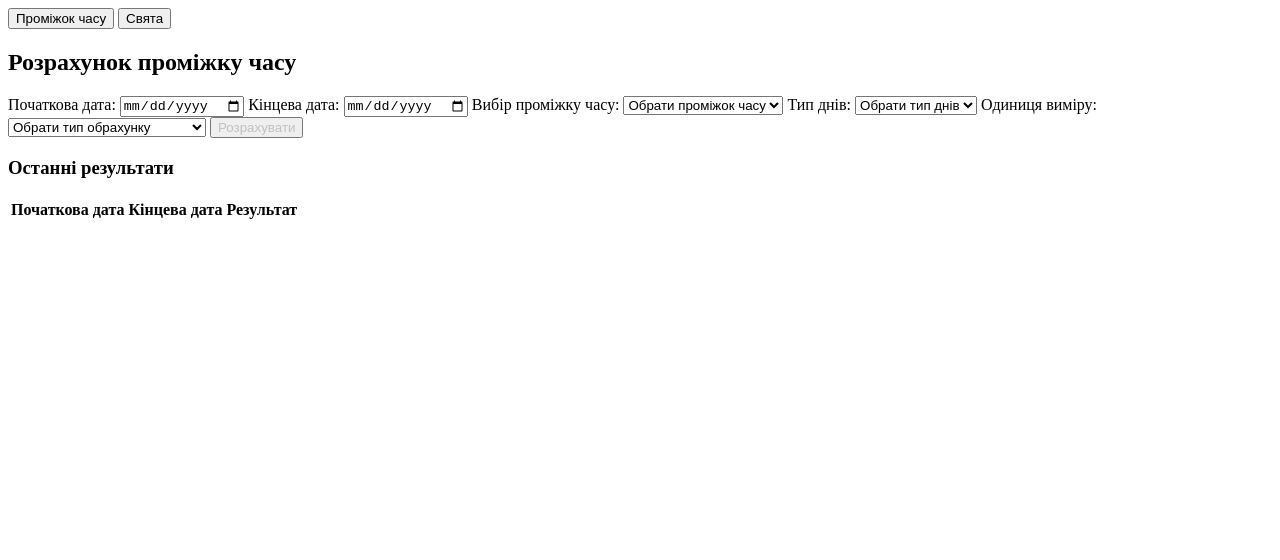
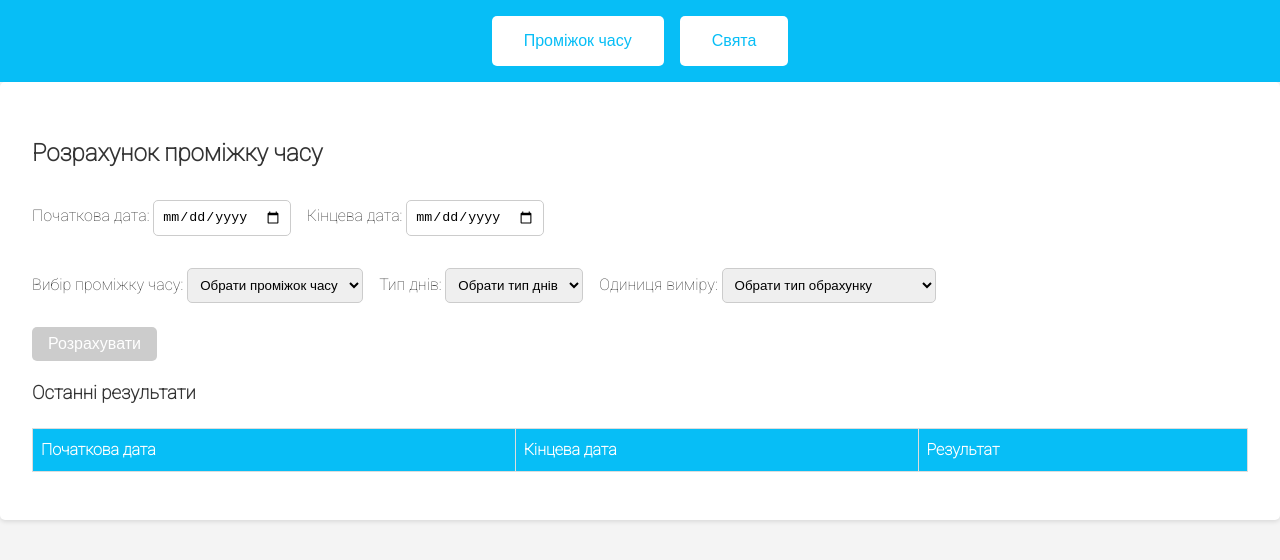
Before and after one commit to maksym-dragomirov/js12-coursework, a plain HTML site: page index.html in a window 1280 px wide. Drawn offline with Linux system fonts and the light colour scheme.

Commit message:
Added styles to the application

```diff
--- a/DateCalculation.js
+++ b/DateCalculation.js
@@ -103,7 +103,7 @@ export class DateCalculation {
 
         switch (dayType) {
             case 'allDays':
-                dayTypeResult = dayDifference / (1000 * 60 * 60 * 24);
+                dayTypeResult = dayDifference / (1000 * 60 * 60 * 24) + 1;
                 break;
             case 'workingDays':
                 dayTypeResult = this.#calculateWorkingDays(startDate, endDate);
@@ -185,14 +185,16 @@ export class DateCalculation {
     }
 
     #verifyFormCompletion() {
-        const dayRangePreset = this.#daysRangePreset.value;
         const dayType = this.#dayType.value;
         const unitType = this.#unitType.value;
 
-        if (dayRangePreset !== 'default' && dayType !== 'default' && unitType !== 'default') {
-            return this.#calculateResultsBtn.classList.remove('btnDisabled');
+        if (dayType !== 'default' && unitType !== 'default') {
+            this.#calculateResultsBtn.disabled = false;
+            this.#calculateResultsBtn.classList.add('enabled');
+
         } else {
-            return this.#calculateResultsBtn.classList.add('btnDisabled');
+            this.#calculateResultsBtn.disabled = true;
+            this.#calculateResultsBtn.classList.add('disabled');
         }
     }
 
--- a/index.html
+++ b/index.html
@@ -5,6 +5,7 @@
     <meta name="viewport" content="width=device-width, initial-scale=1"/>
     <title>Дата та свята</title>
     <link rel="stylesheet" href="styles.css">
+    <link rel="stylesheet" href="https://fonts.googleapis.com/css2?family=Roboto:wght@100&display=swap">
 </head>
 <body>
 <div class="tabs">
@@ -14,19 +15,28 @@
 
 <div id="dateDifference" class="dateDifference tabContent">
     <h2>Розрахунок проміжку часу</h2>
+
+    <div class="datePickers">
+        <div class="dateField">
             <label for="startDate">Початкова дата:</label>
             <input type="date" id="startDate" class="startDate">
-
+        </div>
+        <div class="dateField">
             <label for="endDate">Кінцева дата:</label>
             <input type="date" id="endDate" class="endDate">
+        </div>
+    </div>
 
+    <div class="dropdowns">
+        <div class="dropdownField">
             <label for="daysRangePreset">Вибір проміжку часу:</label>
             <select id="daysRangePreset" class="daysRangePreset">
                 <option value="default">Обрати проміжок часу</option>
                 <option value="7">Тиждень</option>
                 <option value="30">Місяць</option>
             </select>
-
+        </div>
+        <div class="dropdownField">
             <label for="dayType">Тип днів:</label>
             <select id="dayType" class="dayType">
                 <option value="default">Обрати тип днів</option>
@@ -34,7 +44,8 @@
                 <option value="workingDays">Будні дні</option>
                 <option value="weekendDays">Вихідні дні</option>
             </select>
-
+        </div>
+        <div class="dropdownField">
             <label for="unitType">Одиниця виміру:</label>
             <select id="unitType" class="unitType">
                 <option value="default">Обрати тип обрахунку</option>
@@ -43,8 +54,10 @@
                 <option value="minutes">Порахувати кількість хвилин</option>
                 <option value="seconds">Порахувати кількість секунд</option>
             </select>
+        </div>
+    </div>
 
-    <button class="calculateResults">Розрахувати</button>
+    <button class="calculateResults" disabled>Розрахувати</button>
 
     <p class="dateResult"></p>
 
@@ -63,14 +76,19 @@
 </div>
 
 <div id="holidays" class="holidaysTab tabContent hiddenTab">
+    <div class="dropdowns">
+        <div class="dropdownField">
             <h2>Свята по країнам</h2>
             <label for="country">Країна:</label>
             <select id="country" class="selectedCountry">
                 <option value="default">Оберіть країну</option>
             </select>
-
+            <div class="dropdownField">
                 <label for="year">Рік:</label>
                 <select id="year" class="selectedYear"></select>
+            </div>
+        </div>
+
 
         <table class="holidaysTable">
             <thead>
--- a/styles.css
+++ b/styles.css
@@ -2,9 +2,122 @@
     display: none;
 }
 
-.btnDisabled {
+body {
+    font-family: 'Roboto', sans-serif;
+    line-height: 1.6;
+    margin: 0;
+    padding: 0;
+    background-color: #f4f4f4;
+    color: #333;
+}
+
+.tabs {
+    display: flex;
+    justify-content: center;
+    background-color: #07bef6;
+    padding: 16px;
+}
+
+.tabLink {
+    background: #fff;
+    border: none;
+    padding: 16px 32px;
+    margin: 0 8px;
+    cursor: pointer;
+    font-size: 16px;
+    color: #07bef6;
+    border-radius: 5px;
+}
+
+.tabLink:hover {
+    background-color: #e9ecef;
+}
+
+.tabContent {
+    padding: 32px;
+    background-color: #fff;
+    border-radius: 5px;
+    box-shadow: 0 2px 4px rgba(0, 0, 0, 0.1);
+}
+
+.tabContent.active {
+    display: block;
+}
+
+.datePickers, .dropdowns {
+    display: flex;
+    flex-wrap: wrap;
+    gap: 16px;
+    margin-bottom: 16px;
+}
+
+.datePickers label, .dropdowns label {
+    flex: 1 1 100%;
+}
+
+.datePickers input[type="date"], .dropdowns select {
+    flex: 1 1 48%;
+    padding: 8px;
+    margin: 8px 0;
+    border: 1px solid #ccc;
+    border-radius: 5px;
+}
+
+button.calculateResults {
+    background-color: #ccc;
+    color: #fff;
+    padding: 8px 16px;
+    border: none;
+    border-radius: 5px;
     cursor: not-allowed;
-    pointer-events:none;
-    color: #c0c0c0;
-    /*background-color: #ffffff;*/
+    font-size: 16px;
 }
+
+button.calculateResults.enabled {
+    background-color: #07bef6;
+    cursor: pointer;
+}
+
+button.calculateResults.enabled:hover {
+    background-color: #06a7dc;
+}
+
+.dateResult {
+    margin: 16px 0;
+    font-weight: bold;
+}
+
+table {
+    width: 100%;
+    border-collapse: collapse;
+    margin: 16px 0;
+}
+
+table th, table td {
+    border: 1px solid #ddd;
+    padding: 8px;
+    text-align: left;
+}
+
+table th {
+    background-color: #07bef6;
+    color: #fff;
+}
+
+@media (max-width: 768px) {
+    .tabs {
+        flex-direction: column;
+    }
+
+    .tabLink {
+        margin: 8px 0;
+    }
+
+    .tabContent {
+        padding: 16px;
+    }
+
+    .datePickers input[type="date"], .dropdowns select {
+        flex: 1 1 100%;
+    }
+}
```
Lines whose indentation alone changed are shown as unchanged.
